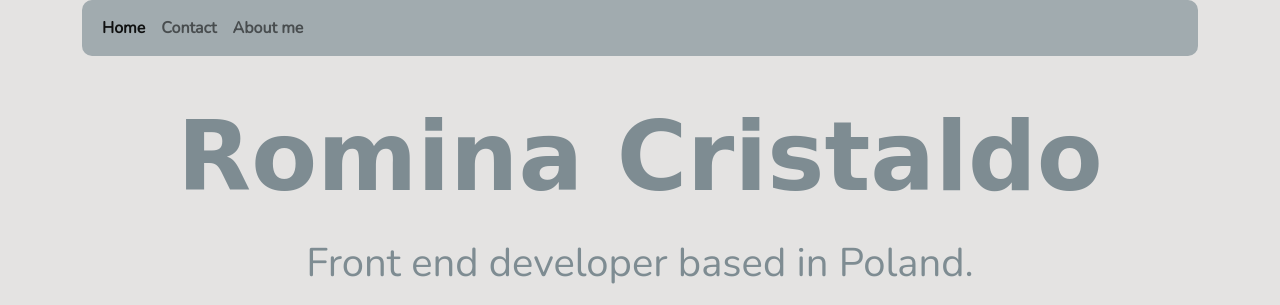
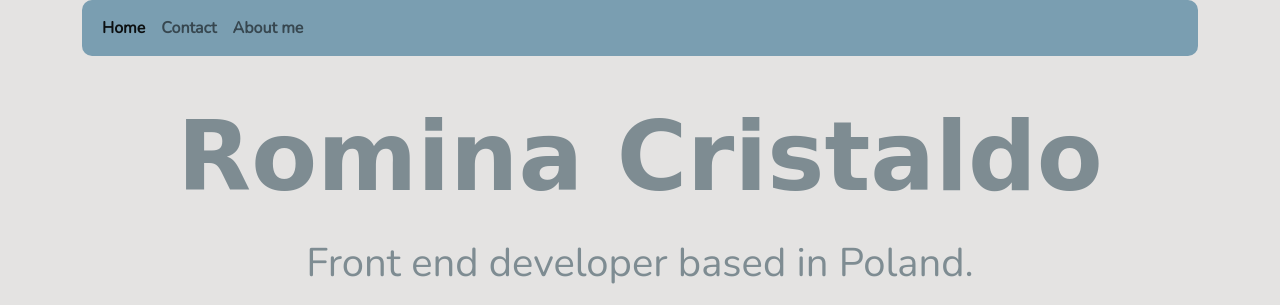
Before and after one commit to RoCristal/RoCristal-Portfolio-Project, a website: page index.html in a window 1280 px wide. Shown: the top 305 px of the page. Drawn offline with nearby package versions, Linux system fonts and the light colour scheme; a web font is replaced by a local one.

Commit message:
updated css and images

```diff
--- a/src/styles.css
+++ b/src/styles.css
@@ -20,7 +20,7 @@ Body {
   line-height: 1.5;
 }
 .bg-light {
-  background-color: #a1abaf !important;
+  background-color: #7a9eb1 !important;
   font-family: var(--font-family2);
   color: var(--dark-color);
   border-radius: 10px;
```
Also changed, not shown: img/dictionary.jpg, img/weatherapp.jpg.
